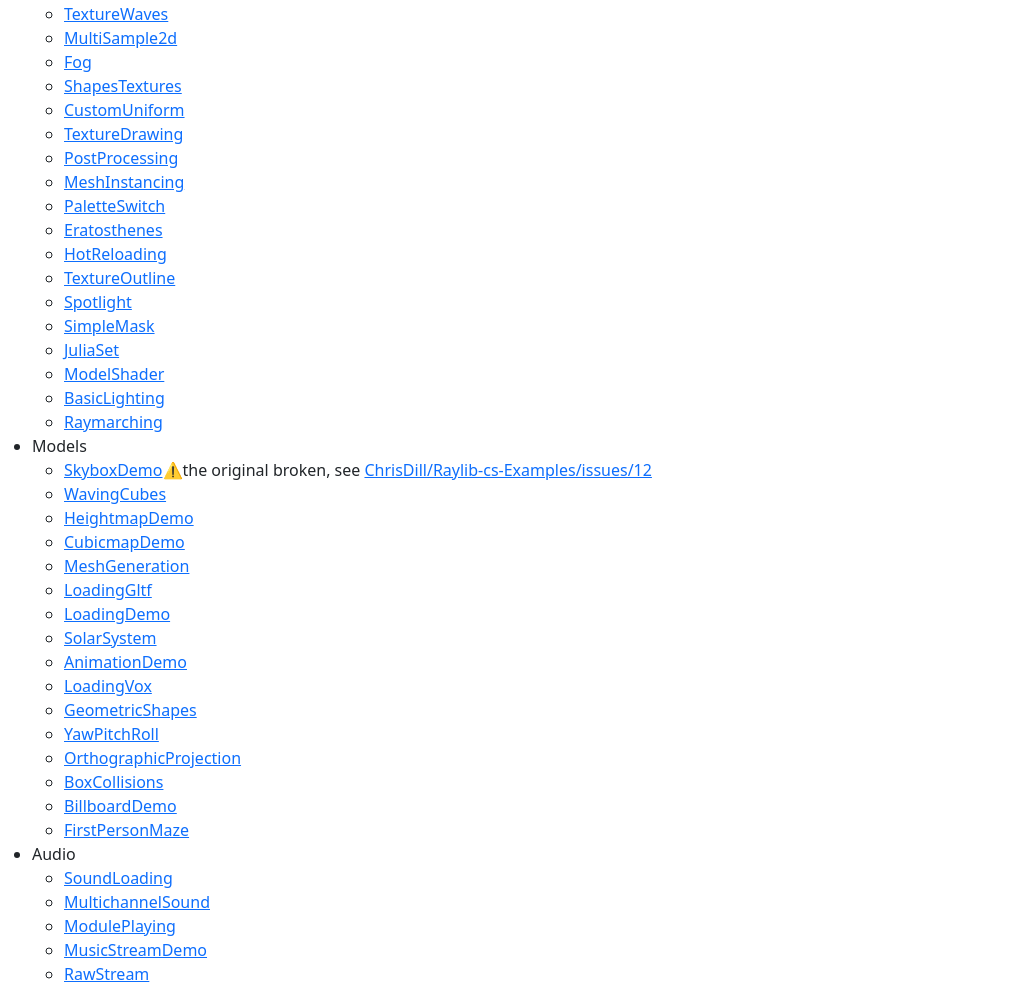
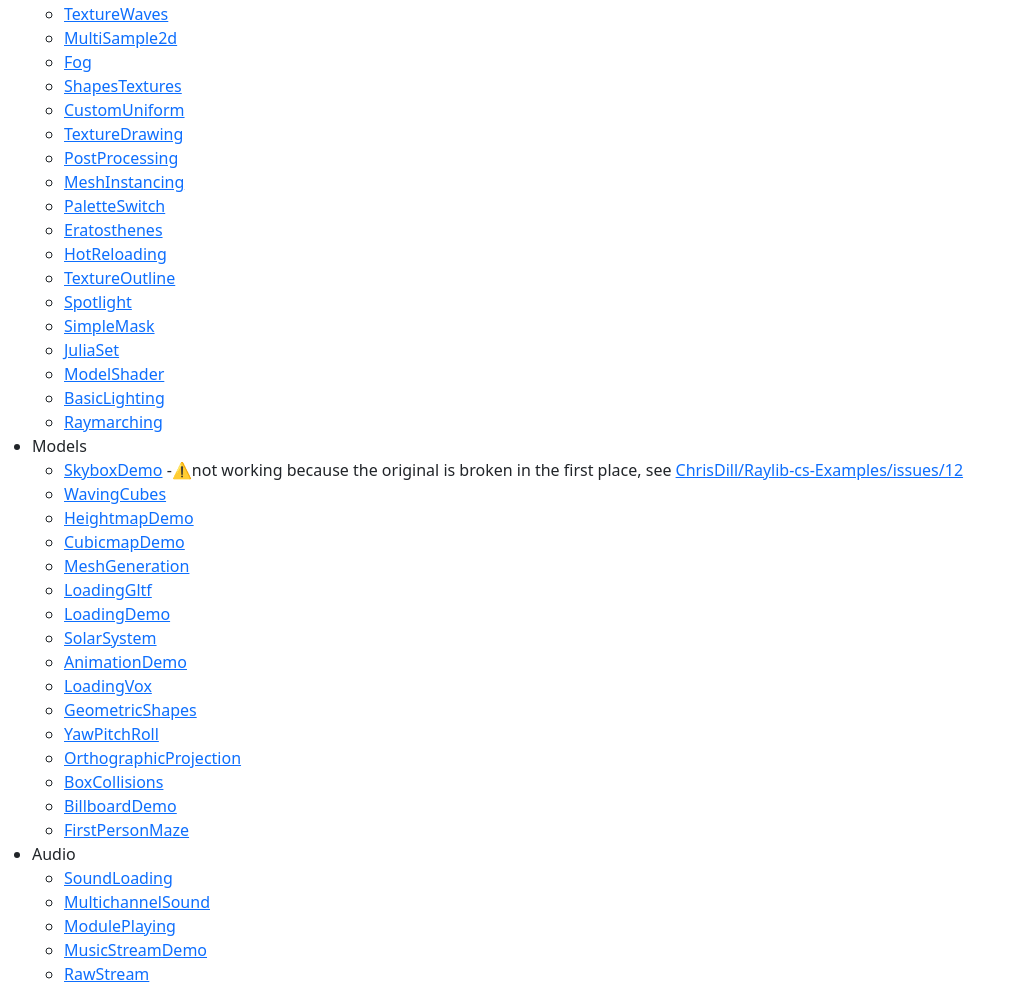
Before and after one commit to stanoddly/DotnetRaylibWasm, a plain HTML site: page DotnetRaylibWasm/index.html in a window 1280 px wide. Shown: the part 1879-2881 px from the top of the page, without its empty margins (0-1012 px from the left). Drawn offline with nearby package versions, Linux system fonts and the light colour scheme.

Commit message:
Updated warning about skybox

```diff
--- a/DotnetRaylibWasm/index.html
+++ b/DotnetRaylibWasm/index.html
@@ -121,7 +121,7 @@
     </li>
     <li>Models
       <ul>
-        <li><a href="raylib.html?arg=SkyboxDemo">SkyboxDemo</a>⚠️the original broken, see <a href="https://github.com/ChrisDill/Raylib-cs-Examples/issues/12">ChrisDill/Raylib-cs-Examples/issues/12</a></li>
+        <li><a href="raylib.html?arg=SkyboxDemo">SkyboxDemo</a> -⚠️not working because the original is broken in the first place, see <a href="https://github.com/ChrisDill/Raylib-cs-Examples/issues/12">ChrisDill/Raylib-cs-Examples/issues/12</a></li>
         <li><a href="raylib.html?arg=WavingCubes">WavingCubes</a></li>
         <li><a href="raylib.html?arg=HeightmapDemo">HeightmapDemo</a></li>
         <li><a href="raylib.html?arg=CubicmapDemo">CubicmapDemo</a></li>
```
